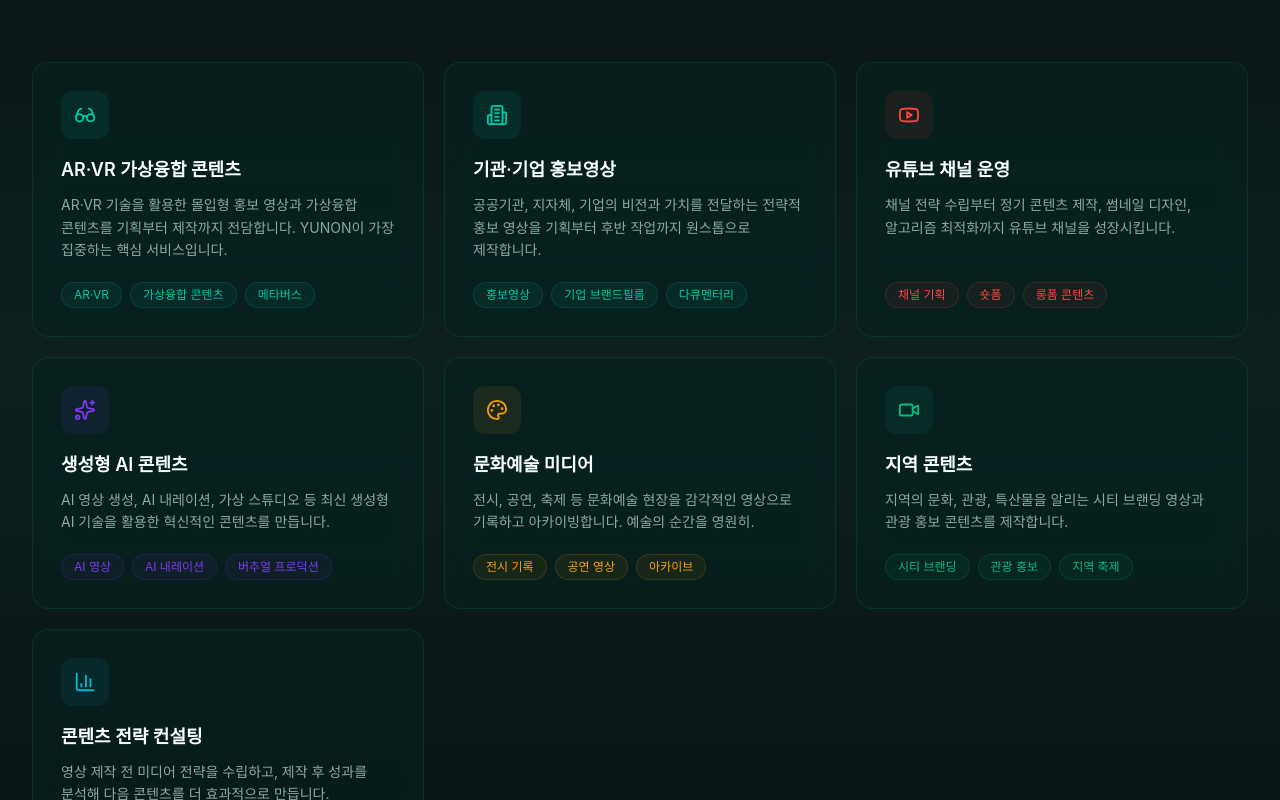
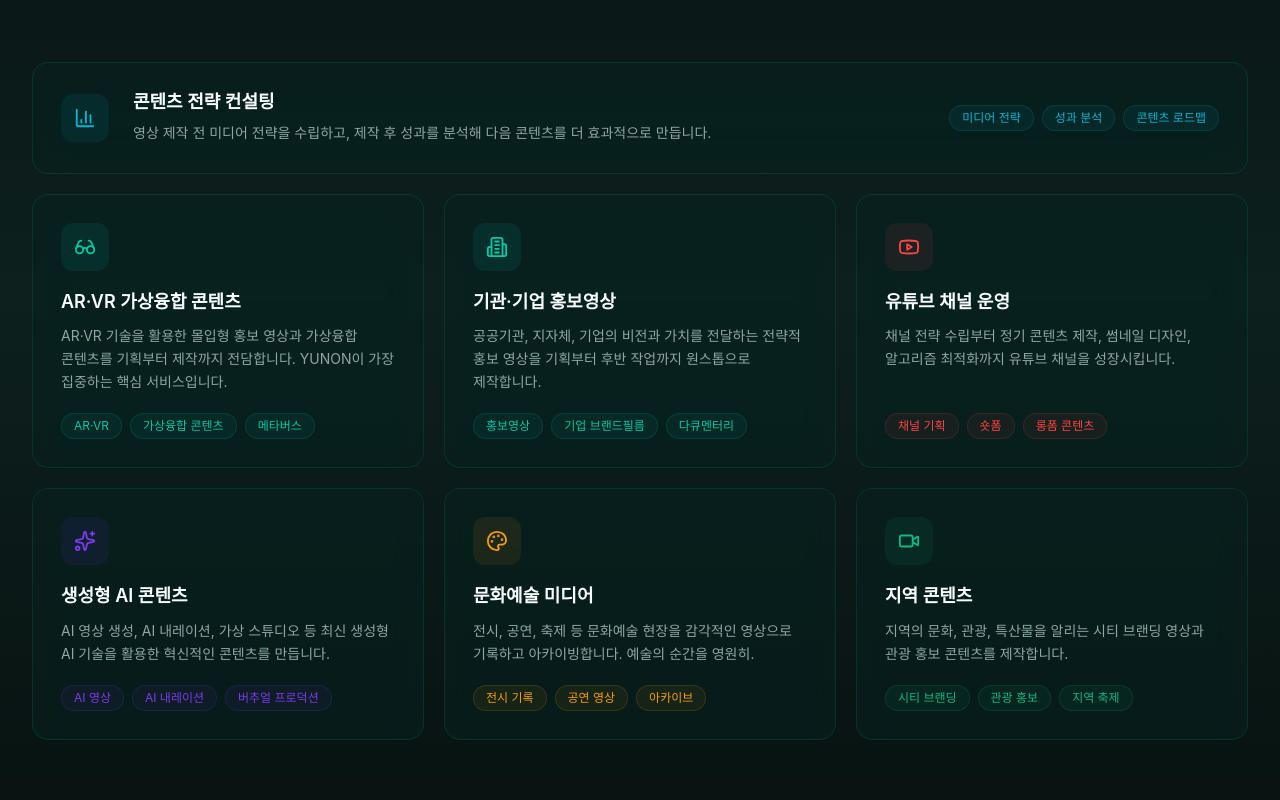
Before and after one commit to Bytesketcher/Media_LAB, a Next.js app: page / in a window 1280 px wide. Shown: the part 6640-7440 px from the top of the page. Built offline with nearby package versions, Linux system fonts and the light colour scheme; a web font is replaced by a local one.

Commit message:
Services: 콘텐츠 전략 컨설팅을 설명 아래 전체 폭 카드로 분리 배치

```diff
--- a/components/sections/Services.tsx
+++ b/components/sections/Services.tsx
@@ -62,15 +62,16 @@ const services = [
     tags: ["시티 브랜딩", "관광 홍보", "지역 축제"],
     accent: "#10B981",
   },
-  {
-    icon: BarChart3,
-    title: "콘텐츠 전략 컨설팅",
-    description:
-      "영상 제작 전 미디어 전략을 수립하고, 제작 후 성과를 분석해 다음 콘텐츠를 더 효과적으로 만듭니다.",
-    tags: ["미디어 전략", "성과 분석", "콘텐츠 로드맵"],
-    accent: "#06B6D4",
-  },
 ];
+
+const featuredService = {
+  icon: BarChart3,
+  title: "콘텐츠 전략 컨설팅",
+  description:
+    "영상 제작 전 미디어 전략을 수립하고, 제작 후 성과를 분석해 다음 콘텐츠를 더 효과적으로 만듭니다.",
+  tags: ["미디어 전략", "성과 분석", "콘텐츠 로드맵"],
+  accent: "#06B6D4",
+};
 
 export default function Services() {
   return (
@@ -100,6 +101,54 @@ export default function Services() {
             </p>
           </AnimateInView>
         </div>
+
+        {/* Featured wide card */}
+        <AnimateInView delay={0.15}>
+          <motion.article
+            className="glass-card rounded-2xl p-7 flex flex-col sm:flex-row sm:items-center gap-6 cursor-default group mb-5"
+            whileHover={{
+              y: -4,
+              borderColor: `${featuredService.accent}40`,
+            }}
+            transition={{ duration: 0.25, ease: [0.22, 1, 0.36, 1] }}
+          >
+            <div
+              className="w-12 h-12 rounded-xl flex items-center justify-center shrink-0 transition-transform duration-300 group-hover:scale-110"
+              style={{ background: `${featuredService.accent}15` }}
+            >
+              <featuredService.icon
+                size={22}
+                style={{ color: featuredService.accent }}
+                aria-hidden="true"
+              />
+            </div>
+
+            <div className="flex-1 flex flex-col gap-2">
+              <h3 className="text-lg font-semibold text-[var(--text-primary)] leading-tight">
+                {featuredService.title}
+              </h3>
+              <p className="text-sm text-[var(--text-secondary)] leading-relaxed">
+                {featuredService.description}
+              </p>
+            </div>
+
+            <div className="flex flex-wrap gap-2 sm:shrink-0">
+              {featuredService.tags.map((tag) => (
+                <span
+                  key={tag}
+                  className="text-xs px-3 py-1 rounded-full"
+                  style={{
+                    background: `${featuredService.accent}10`,
+                    color: featuredService.accent,
+                    border: `1px solid ${featuredService.accent}25`,
+                  }}
+                >
+                  {tag}
+                </span>
+              ))}
+            </div>
+          </motion.article>
+        </AnimateInView>
 
         {/* Cards Grid */}
         <div className="grid grid-cols-1 min-[480px]:grid-cols-2 lg:grid-cols-3 gap-5">
```
